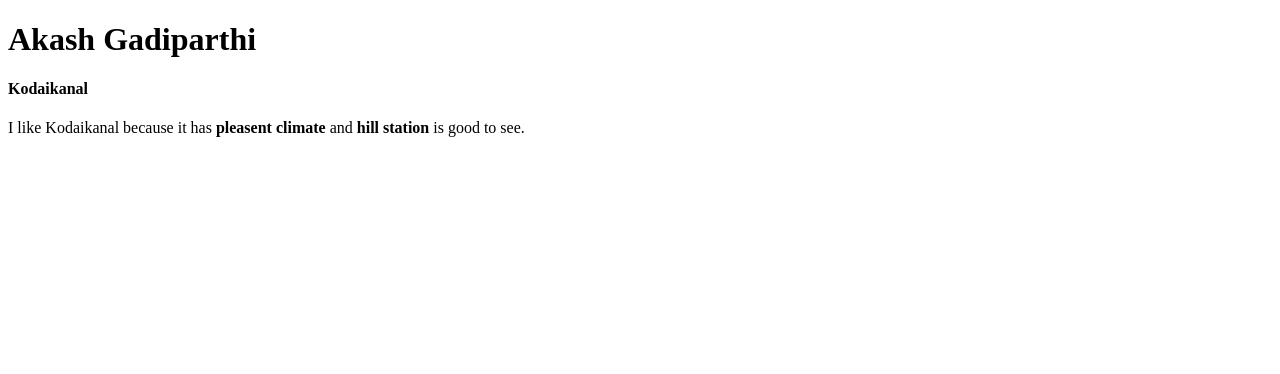
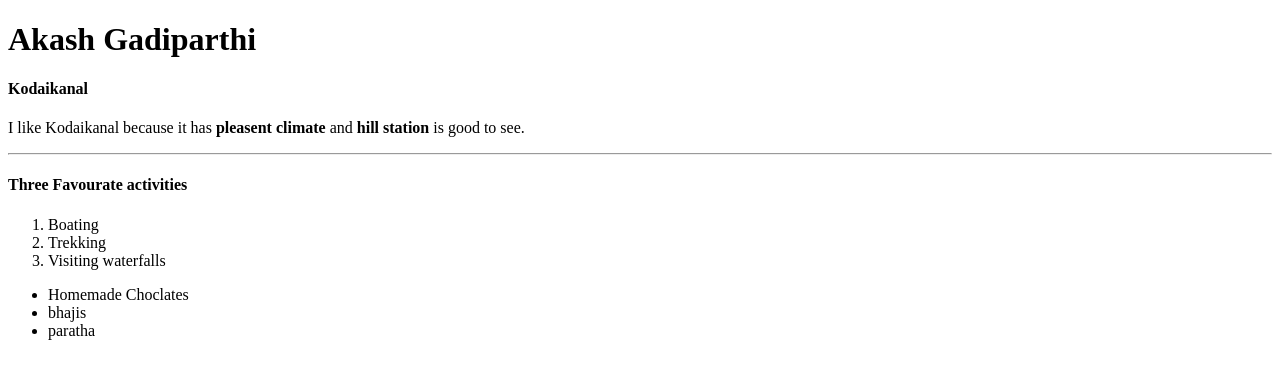
Before and after one commit to 44-563-WebApps-F23/44563-webapps-f23-assignment3-akashgadiparthi, a plain HTML site: page index.html in a window 1280 px wide. Drawn offline with Linux system fonts and the light colour scheme.

Commit message:
added food

```diff
--- a/index.html
+++ b/index.html
@@ -7,5 +7,17 @@
 <h1>Akash Gadiparthi</h1>
 <h4>Kodaikanal</h4>
 <p>I like Kodaikanal because it has <b>pleasent climate</b> and <b>hill station</b> is good to see.</p>
+<hr>
+<h4>Three Favourate activities</h4>
+<ol type="1">
+    <li>Boating</li>
+    <li>Trekking</li>
+    <li>Visiting waterfalls</li>
+</ol>
+<ul>
+    <li>Homemade Choclates</li>
+    <li>bhajis</li>
+    <li>paratha</li>
+</ul>
 </body>
 </html>
```
